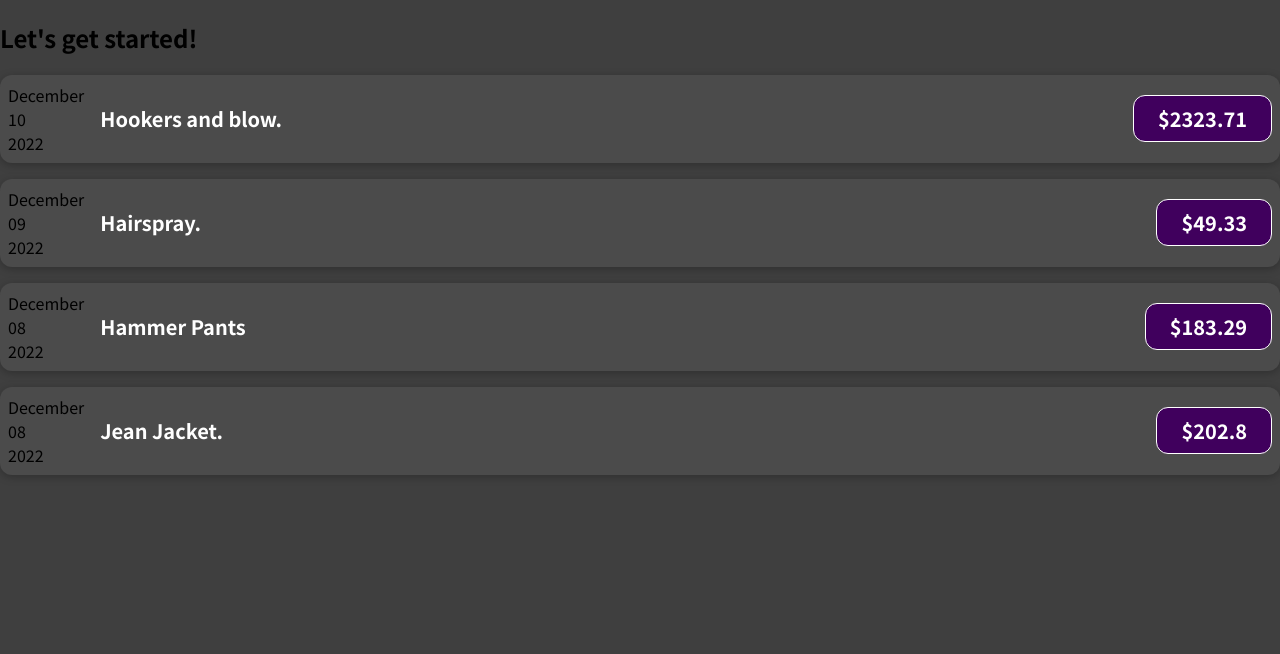
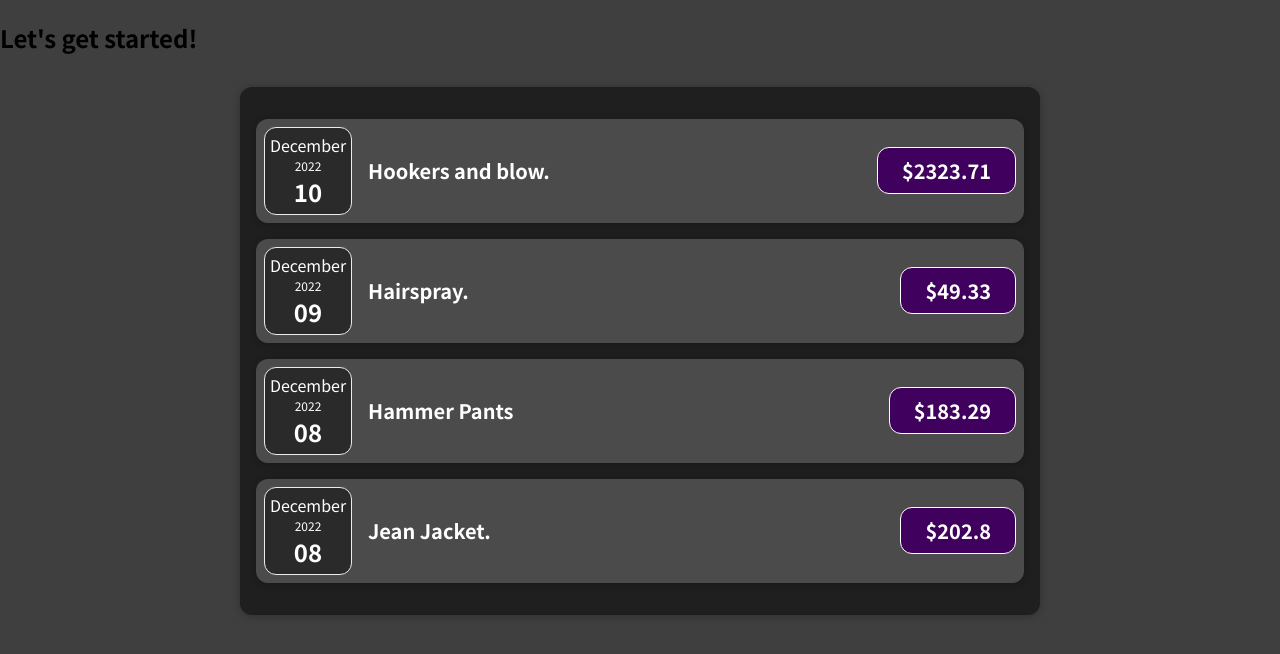
Before and after one commit to zachferguson/acadamind-complete-react, a JavaScript app: page / in a window 1280 px wide. Shown: the top 654 px of the page. Built offline with nearby package versions, Linux system fonts and the light colour scheme.

Commit message:
S3L40 beginning

```diff
--- a/src/App.js
+++ b/src/App.js
@@ -1,4 +1,4 @@
-import ExpenseItem from "./components/ExpenseItem";
+import Expenses from "./components/Expenses";
 
 function App() {
   const expenses = [
@@ -30,33 +30,7 @@
   return (
     <div>
       <h2>Let's get started!</h2>
-      <ExpenseItem
-        title={expenses[0].title}
-        date={expenses[0].date}
-        price={expenses[0].price}
-      ></ExpenseItem>
-      <ExpenseItem
-        title={expenses[1].title}
-        date={expenses[1].date}
-        price={expenses[1].price}
-      ></ExpenseItem>
-      <ExpenseItem
-        title={expenses[2].title}
-        date={expenses[2].date}
-        price={expenses[2].price}
-      ></ExpenseItem>
-      <ExpenseItem
-        title={expenses[3].title}
-        date={expenses[3].date}
-        price={expenses[3].price}
-      ></ExpenseItem>
-      {/* expenses.foreach(
-      <ExpenseItem
-        title={this.title}
-        date={this.date}
-        price={this.price}
-      ></ExpenseItem>
-      ) */}
+      <Expenses expenses={expenses} />
     </div>
   );
 }
--- /dev/null
+++ b/src/components/Card.css
@@ -0,0 +1,4 @@
+.card {
+  border-radius: 12px;
+  box-shadow: 0 1px 8px rgba(0, 0, 0, 0.25);
+}
--- /dev/null
+++ b/src/components/Card.js
@@ -0,0 +1,8 @@
+import "./Card.css";
+
+function Card(props) {
+  let classes = "card " + props.className;
+  return <div className={classes}>{props.children}</div>;
+}
+
+export default Card;
--- /dev/null
+++ b/src/components/ExpenseDate.css
@@ -0,0 +1,26 @@
+.expense-date {
+  display: flex;
+  flex-direction: column;
+  width: 5.5rem;
+  height: 5.5rem;
+  border: 1px solid #ececec;
+  background-color: #2a2a2a;
+  color: white;
+  border-radius: 12px;
+  align-items: center;
+  justify-content: center;
+}
+
+.expense-date__month {
+  font-size: 0.75rem;
+  font-weight: bold;
+}
+
+.expense-date__year {
+  font-size: 0.75rem;
+}
+
+.expense-date__day {
+  font-size: 1.5rem;
+  font-weight: bold;
+}
--- /dev/null
+++ b/src/components/ExpenseDate.js
@@ -0,0 +1,17 @@
+import "./ExpenseDate.css";
+
+let ExpenseDate = (props) => {
+  let month = props.date.toLocaleString("en-US", { month: "long" });
+  let day = props.date.toLocaleString("en-US", { day: "2-digit" });
+  let year = props.date.getFullYear();
+
+  return (
+    <div className="expense-date">
+      <div clasName="expense-date__month">{month}</div>
+      <div className="expense-date__year">{year}</div>
+      <div className="expense-date__day">{day}</div>
+    </div>
+  );
+};
+
+export default ExpenseDate;
--- a/src/components/ExpenseItem.css
+++ b/src/components/ExpenseItem.css
@@ -2,10 +2,8 @@
   display: flex;
   justify-content: space-between;
   align-items: center;
-  box-shadow: 0 2px 8px rgba(0, 0, 0, 0.25);
   padding: 0.5rem;
   margin: 1rem 0;
-  border-radius: 12px;
   background-color: #4b4b4b;
 }
 
--- a/src/components/ExpenseItem.js
+++ b/src/components/ExpenseItem.js
@@ -1,21 +1,17 @@
 import "./ExpenseItem.css";
-function ExpenseItem(props) {
-  let month = props.date.toLocaleString("en-US", { month: "long" });
-  let day = props.date.toLocaleString("en-US", { day: "2-digit" });
-  let year = props.date.getFullYear();
+import Card from "./Card";
+import ExpenseDate from "./ExpenseDate";
+
+let ExpenseItem = (props) => {
   return (
-    <div className="expense-item">
-      <div>
-        <div>{month}</div>
-        <div>{day}</div>
-        <div>{year}</div>
-      </div>
+    <Card className="expense-item">
+      <ExpenseDate date={props.date} />
       <div className="expense-item__description">
         <h2>{props.title}</h2>
         <div className="expense-item__price">${props.price}</div>
       </div>
-    </div>
+    </Card>
   );
-}
+};
 
 export default ExpenseItem;
--- /dev/null
+++ b/src/components/Expenses.css
@@ -0,0 +1,7 @@
+.expenses {
+  padding: 1rem;
+  background-color: rgb(31, 31, 31);
+  margin: 2rem auto;
+  width: 50rem;
+  max-width: 95%;
+}
--- /dev/null
+++ b/src/components/Expenses.js
@@ -0,0 +1,32 @@
+import "./Expenses.css";
+import Card from "./Card";
+import ExpenseItem from "./ExpenseItem";
+
+let Expenses = (props) => {
+  return (
+    <Card className="expenses">
+      <ExpenseItem
+        title={props.expenses[0].title}
+        date={props.expenses[0].date}
+        price={props.expenses[0].price}
+      />
+      <ExpenseItem
+        title={props.expenses[1].title}
+        date={props.expenses[1].date}
+        price={props.expenses[1].price}
+      />
+      <ExpenseItem
+        title={props.expenses[2].title}
+        date={props.expenses[2].date}
+        price={props.expenses[2].price}
+      />
+      <ExpenseItem
+        title={props.expenses[3].title}
+        date={props.expenses[3].date}
+        price={props.expenses[3].price}
+      />
+    </Card>
+  );
+};
+
+export default Expenses;
```
